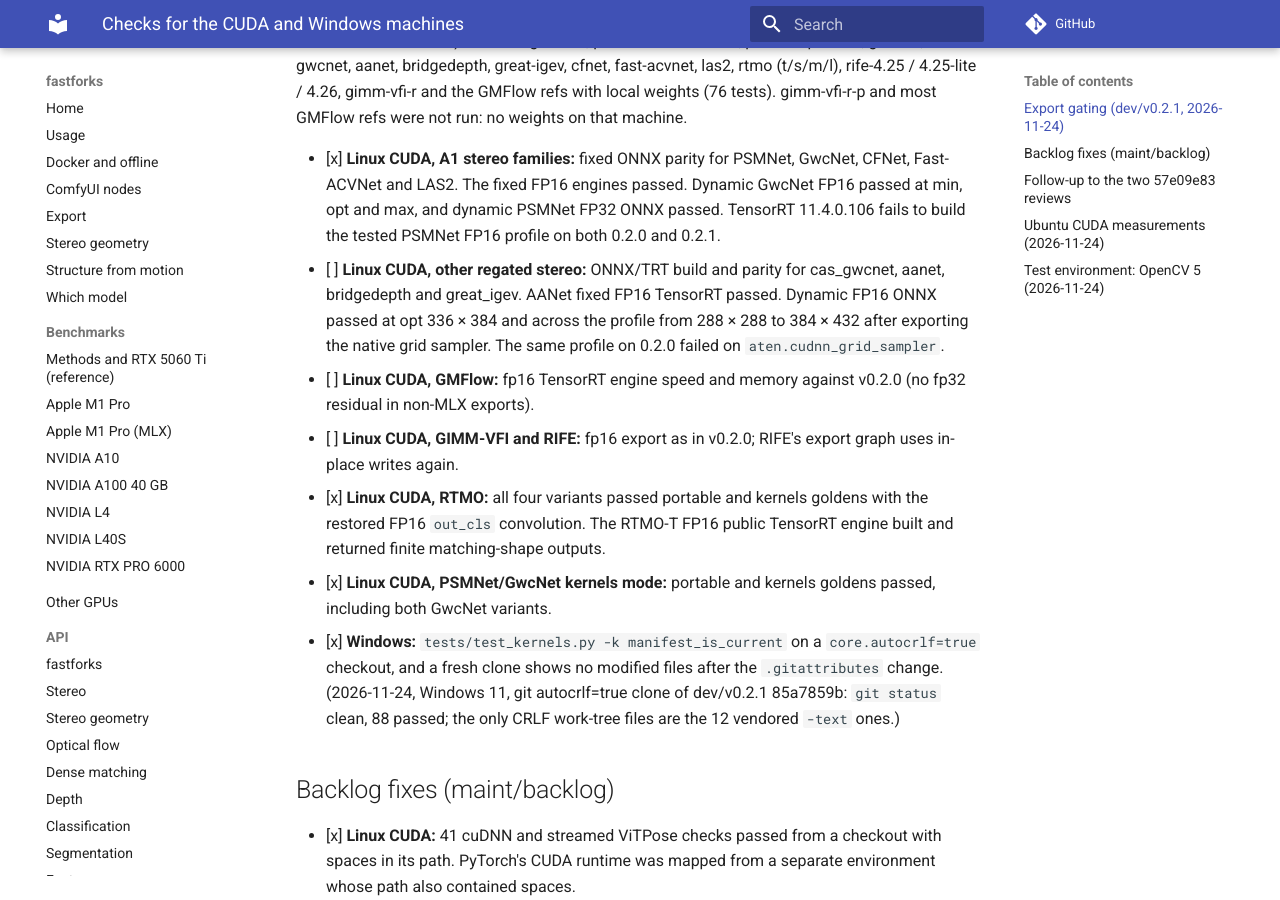
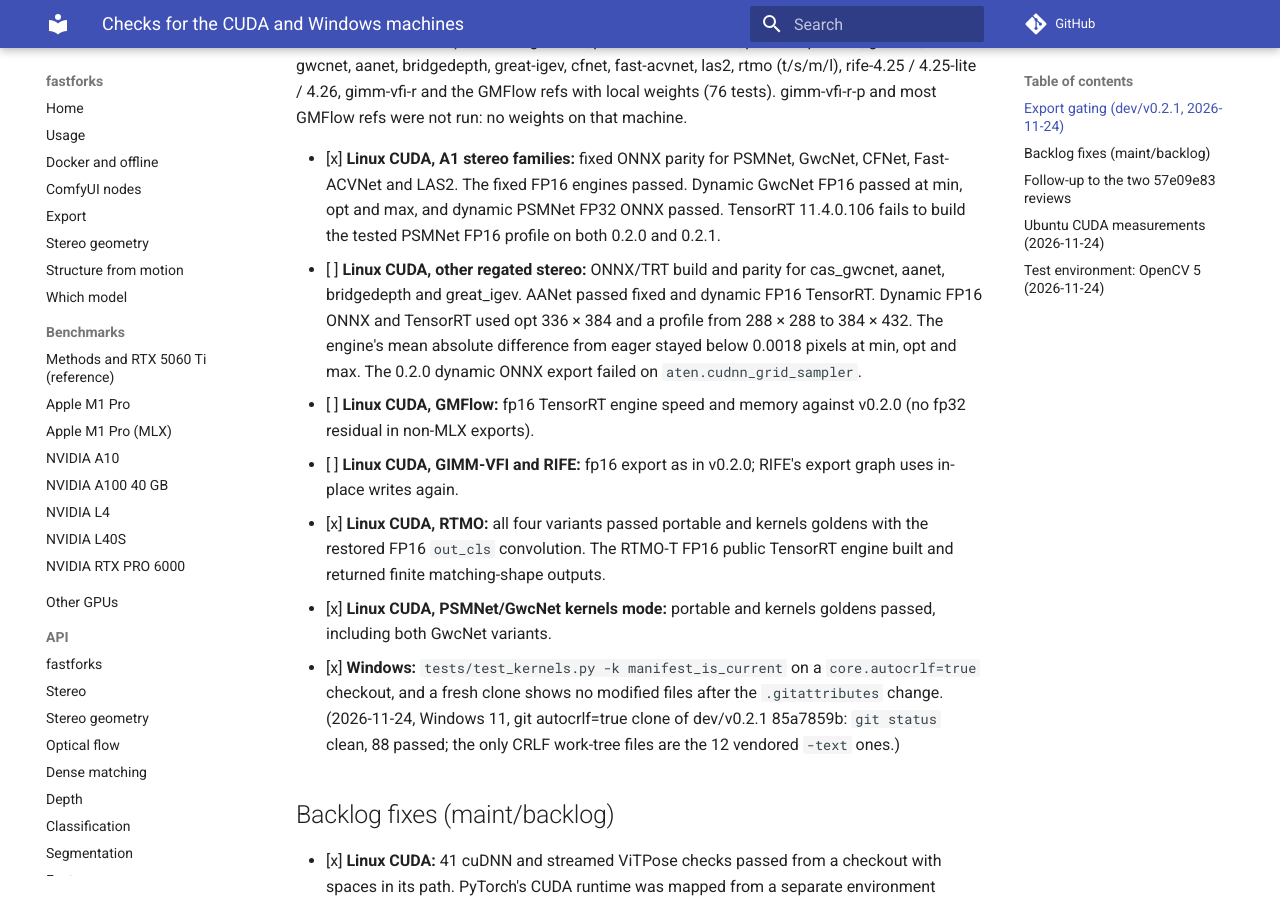
Before and after one commit to kleinicke/fastforks, an MkDocs documentation site: the page built from docs/plans/cuda-windows-checks.md, in a window 1280 px wide and 900 px high, scrolled down 438 px. Built offline with MkDocs 1.6.1 and Material for MkDocs 9.7.7, drawn with Linux system fonts in a browser that asks for light colours; comment, search, counter and statistics services are not loaded; some of the changed text lies outside the part shown.

Commit message:
Record ComfyUI archive and TensorRT profile validation
Verify the actual node archives with the ComfyUI template API and record the tested AANet profile and native launcher checks.

```diff
--- a/docs/plans/cuda-windows-checks.md
+++ b/docs/plans/cuda-windows-checks.md
@@ -17,9 +17,9 @@ fast-acvnet, las2, rtmo (t/s/m/l), rife-4.25 / 4.25-lite / 4.26, gimm-vfi-r and
   The fixed FP16 engines passed. Dynamic GwcNet FP16 passed at min, opt and max, and dynamic PSMNet FP32 ONNX
   passed. TensorRT 11.4.0.106 fails to build the tested PSMNet FP16 profile on both 0.2.0 and 0.2.1.
 - [ ] **Linux CUDA, other regated stereo:** ONNX/TRT build and parity for cas_gwcnet, aanet, bridgedepth and
-  great_igev. AANet fixed FP16 TensorRT passed. Dynamic FP16 ONNX passed at opt 336 × 384 and across the
-  profile from 288 × 288 to 384 × 432 after exporting the native grid sampler. The same profile on 0.2.0
-  failed on `aten.cudnn_grid_sampler`.
+  great_igev. AANet passed fixed and dynamic FP16 TensorRT. Dynamic FP16 ONNX and TensorRT used opt 336 × 384
+  and a profile from 288 × 288 to 384 × 432. The engine's mean absolute difference from eager stayed below
+  0.0018 pixels at min, opt and max. The 0.2.0 dynamic ONNX export failed on `aten.cudnn_grid_sampler`.
 - [ ] **Linux CUDA, GMFlow:** fp16 TensorRT engine speed and memory against v0.2.0 (no fp32 residual in
   non-MLX exports).
 - [ ] **Linux CUDA, GIMM-VFI and RIFE:** fp16 export as in v0.2.0; RIFE's export graph uses in-place writes again.
@@ -52,7 +52,7 @@ Status against `d8099bff` and the release follow-up. The tables distinguish code
 | A7, RoMa v1 | Restored checked Cholesky outside MLX export. Both RoMa v1 CUDA golden modes passed on Ubuntu. |
 | A8, DLL temp sweep | The loader retries once if its verified private copy disappears before Windows locks it. An ordinary load failure still raises. The native Windows run is pending. |
 | A9, streamed blocks | Linux parsed a loaded CUDA runtime under a path with spaces. The relocated environment passed 41 cuDNN and streamed ViTPose tests. Windows wheel streaming has run. The Windows loader now reuses the loaded runtime even outside `torch/lib`, covered by a mocked module lookup. A native conda test remains open. |
-| A10-A12, remaining hardening | cuDNN's `conv_into` checks destination shape, dtype and device before dispatch. Other launcher and layout checks remain targeted work. The MSVC setup reads Unicode paths and environment values, covered by a Windows-only test. The CUDA bicubic check is recorded below. |
+| A10-A12, launcher and layout hardening | cuDNN's `conv_into` checks its destination. The MSDA, volume norm, RoMa, LocoTrack and CFNet launchers check their tensor contracts before dispatch. Existing CUDA binaries were used for the kernel checks. The MSVC setup reads Unicode paths and environment values, covered by a Windows-only test. The CUDA bicubic check is recorded below. |
 
 | ComfyUI / API findings | What remains |
 | --- | --- |
```
Also changed, not shown: other parts of docs/plans/cuda-windows-checks.md (+2 -2 lines), docs/plans/comfyui-ubuntu-results.md (+8 -0 lines).
